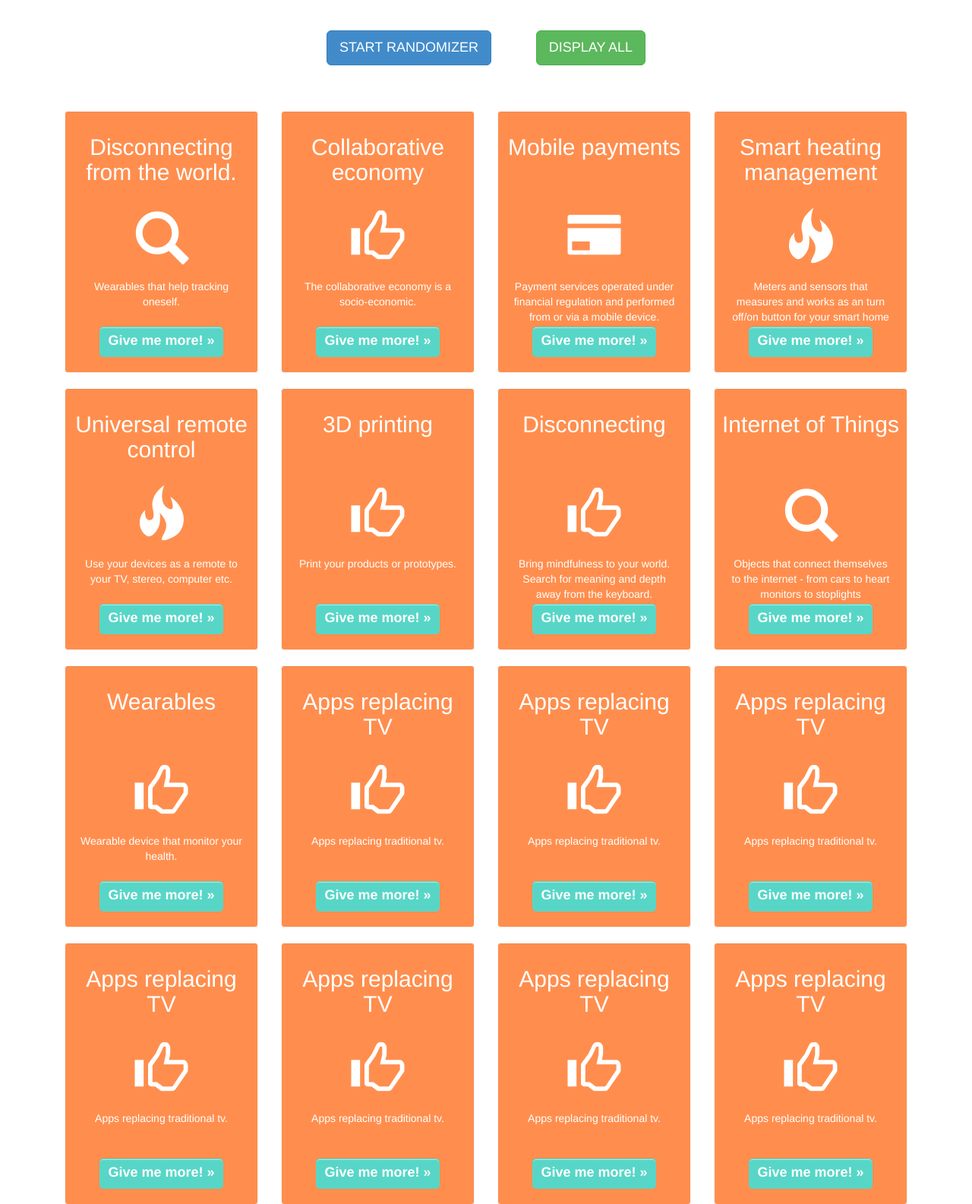
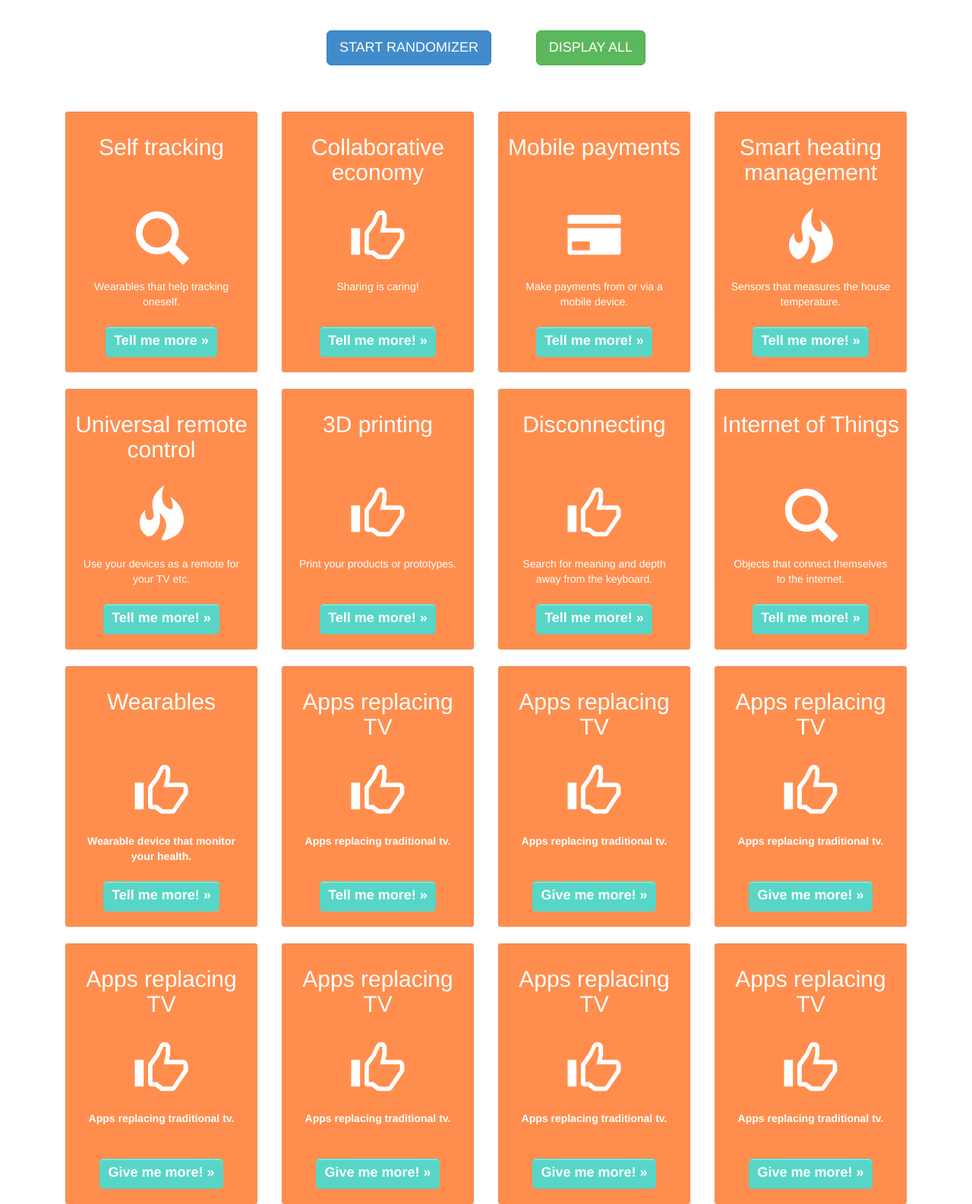
Before and after one commit to johannabulling/randomizer, a PHP site: page / in a window 1280 px wide. Shown: the part 51-1636 px from the top of the page at 76% size. Run offline with PHP 8.4, Linux system fonts and the light colour scheme; some libraries are stand-ins or nearby versions.

Commit message:
1-10 tech trends added

```diff
--- a/css/main.css
+++ b/css/main.css
@@ -36,7 +36,7 @@
   font-size: 14px;
   line-height: 1.42857143;
   color: #fff;
-  background-color: #fff;
+  background-color: ;
 }
 
 
--- a/trend_1.php
+++ b/trend_1.php
@@ -3,7 +3,7 @@
         <div class="padding-test well">
 
           <div class="headline">
-            <h2>Disconnecting from the world.</h2>
+            <h2>Self tracking</h2>
           </div>
 
           <div class="icon-div" >
@@ -15,7 +15,7 @@
           </div>
 
           <div class="tell-me-more">
-          <a class="btn btn-default btn-in-box" href="#" role="button" data-toggle="modal" data-target="#myModal">Give me more! &raquo;</a>
+          <a class="btn btn-default btn-in-box" href="#" role="button" data-toggle="modal" data-target="#myModal">Tell me more &raquo;</a>
           </div>
         </div>
       </div>
@@ -31,8 +31,8 @@
 
             <div class="modal-body">
               <img src="http://blog.envirofone.com/wordpress/wp-content/uploads/2013/01/nike-fuel-band.jpg" class="img-responsive" alt="Fuel" width="300" height="250" />
-              <p>Example Nike Fuel Band & Fitbit</p>
-              <p>Wearables that help tracking oneself.</p>
+              <p><b>Example Nike Fuel Band & Fitbit</b></p>
+              <p>The information from the wristband is integrated into the Nike+ online community and phone application, allowing wearers to set their own fitness goals, monitor their progression, and compare themselves to others part of the community. Nike+ relies on the gamification of fitness activities turning all tracked movement into NikeFuel points, which can unlock achievements, can be shared with friends, or can be used to engage others in competition.</p>
             </div>
 
             <div class="modal-footer">
--- a/trend_10.php
+++ b/trend_10.php
@@ -15,7 +15,7 @@
           </div>
 
           <div class="tell-me-more">
-            <a class="btn btn-default btn-in-box" href="#" role="button" data-toggle="modal" data-target="#myModal10">Give me more! &raquo;</a>
+            <a class="btn btn-default btn-in-box" href="#" role="button" data-toggle="modal" data-target="#myModal10">Tell me more! &raquo;</a>
           </div>
         </div>
       </div>
@@ -30,7 +30,8 @@
             </div>
             <div class="modal-body">
                   <img src="http://blog.buyatt.com/wp-content/uploads/2013/12/tv-apps.png" alt="PAY" width="300" height="250" />
-                  <p>Apple TV</p>
+                  <p><b>For example Apple TV</b></p>
+                  <p>Apple TV is a digital media player and a microconsole developed and sold by Apple Inc. It is a small network appliance and entertainment device that can receive digital data from a number of sources and stream it to capable TV for playing on the TV screen.</p>
             </div>
             <div class="modal-footer">
               <button type="button" class="btn btn-default" data-dismiss="modal">I got it!</button>
--- a/trend_2.php
+++ b/trend_2.php
@@ -11,11 +11,11 @@
           </div>
 
           <div class="subheadline">
-            <p>The collaborative economy is a socio-economic.</p>
+            <p>Sharing is caring!</p>
           </div>
 
           <div class="tell-me-more">
-            <a class="btn btn-default btn-in-box" href="#" role="button" data-toggle="modal" data-target="#myModal2">Give me more! &raquo;</a>
+            <a class="btn btn-default btn-in-box" href="#" role="button" data-toggle="modal" data-target="#myModal2">Tell me more! &raquo;</a>
           </div>
         </div>
       </div>
@@ -30,7 +30,8 @@
             </div>
             <div class="modal-body">
               <img src="http://www.torbenrick.eu/blog/wp-content/uploads/2013/08/Drill-Collaborative-Consumption.jpg" alt="consumtion" width="300" height="250" />
-              <p>Sunfleet</p>
+              <p><b>For example Sunfleet</b></p>
+              <p>The collaborative economy is a socio-economic system built around the sharing of human and physical resources. Together, entire communities and cities around the world are using network technologies to do more with less by renting, lending, swapping, bartering, gifting and sharing products on a scale never before possible. From Airbnb to Zipcar to Taskrabbit,  collaborative consumption is transforming business, consumerism and the way we live for a more fulfilling and sustainable quality of life.</p>
             </div>
             <div class="modal-footer">
               <button type="button" class="btn btn-default" data-dismiss="modal">I got it!</button>
--- a/trend_3.php
+++ b/trend_3.php
@@ -11,11 +11,11 @@
           </div>
 
           <div class="subheadline">
-            <p>Payment services operated under financial regulation and performed from or via a mobile device.</p>
+            <p>Make payments from or via a mobile device.</p>
           </div>
 
           <div class="tell-me-more">
-            <a class="btn btn-default btn-in-box" href="#" role="button" data-toggle="modal" data-target="#myModal3">Give me more! &raquo;</a>
+            <a class="btn btn-default btn-in-box" href="#" role="button" data-toggle="modal" data-target="#myModal3">Tell me more! &raquo;</a>
           </div>
         </div>
       </div>
@@ -30,7 +30,8 @@
             </div>
             <div class="modal-body">
               <img src="http://blog.gemalto.com/wp-content/uploads/2013/11/Mobile-Payments-for-Black-Friday.png" alt="PAY" width="300" height="250" />
-              <p>Fitbit & Coin</p>
+              <p><b>For example Fitbit & Coin</b></p>
+              <p>Payment services operated under financial regulation and performed from or via a mobile device. Instead of paying with cash, cheque, or credit cards, a consumer can use a mobile phone to pay for a wide range of services, online and in the real world.</p>
             </div>
             <div class="modal-footer">
               <button type="button" class="btn btn-default" data-dismiss="modal">I got it!</button>
--- a/trend_4.php
+++ b/trend_4.php
@@ -11,11 +11,11 @@
           </div>
 
           <div class="subheadline">
-            <p>Meters and sensors that measures and works as an turn off/on button for your smart home</p>
+            <p>Sensors that measures the house temperature.</p>
           </div>
 
           <div class="tell-me-more">
-            <a class="btn btn-default btn-in-box" href="#" role="button" data-toggle="modal" data-target="#myModal4">Give me more! &raquo;</a>
+            <a class="btn btn-default btn-in-box" href="#" role="button" data-toggle="modal" data-target="#myModal4">Tell me more! &raquo;</a>
           </div>
         </div>
       </div>
@@ -30,7 +30,8 @@
             </div>
             <div class="modal-body">
               <img src="http://i32.photobucket.com/albums/d8/johannabulling/thermostat_face_2x_zps7879a60d.jpg" alt="Nest" width="300" height="250" />
-              <p>Nest</p>
+              <p><b>For example Nest</b></p>
+              <p>Most people leave the house at one temperature and forget to change it. So Nest learning thermostat learns your schedule programs itself and can be controlled from your phone. Teach it well and the Nest Thermostat can lower your heating and cooling bills up to 20%.</p>
             </div>
             <div class="modal-footer">
               <button type="button" class="btn btn-default" data-dismiss="modal">I got it!</button>
--- a/trend_5.php
+++ b/trend_5.php
@@ -11,11 +11,11 @@
           </div>
 
           <div class="subheadline">
-            <p>Use your devices as a remote to your TV, stereo, computer etc.</p>
+            <p>Use your devices as a remote for your TV etc.</p>
           </div>
 
           <div class="tell-me-more">
-            <a class="btn btn-default btn-in-box" href="#" role="button" data-toggle="modal" data-target="#myModal5">Give me more! &raquo;</a>
+            <a class="btn btn-default btn-in-box" href="#" role="button" data-toggle="modal" data-target="#myModal5">Tell me more! &raquo;</a>
           </div>
         </div>
       </div>
@@ -30,7 +30,8 @@
             </div>
             <div class="modal-body">
               <img src="http://www.geek.com/wp-content/uploads/2012/01/dijit-remote-1024x800.png" alt="Nest" width="300" height="250" />
-              <p>Dijit</p>
+              <p><b>For example Dijit</b></p>
+              <p>With Dijit, your tablet or smartphone is a next generation TV Program Guide and a Universal Remote Control. Use our app to turn on your TV, get personalized recommendations and find what to watch, tune in, adjust volume, control your DVR, invite your friends to tune in with you, and much more!</p>
             </div>
             <div class="modal-footer">
               <button type="button" class="btn btn-default" data-dismiss="modal">I got it!</button>
--- a/trend_6.php
+++ b/trend_6.php
@@ -15,7 +15,7 @@
           </div>
 
           <div class="tell-me-more">
-            <a class="btn btn-default btn-in-box" href="#" role="button" data-toggle="modal" data-target="#myModal6">Give me more! &raquo;</a>
+            <a class="btn btn-default btn-in-box" href="#" role="button" data-toggle="modal" data-target="#myModal6">Tell me more! &raquo;</a>
           </div>
         </div>
       </div>
@@ -30,7 +30,8 @@
             </div>
             <div class="modal-body">
               <img src="http://i32.photobucket.com/albums/d8/johannabulling/ScreenShot2014-09-10at093612_zpse2c2dc8c.png" alt="Nest" width="300" height="250" />
-              <p>MakerBot</p>
+              <p><b>For example MakerBot</b></p>
+              <p>3D printing is a process of making three dimensional solid objects from a digital file. Transform a small desk in your home or classroom into an exciting creativity center, reconnect with your imagination and creative power</p>
             </div>
             <div class="modal-footer">
               <button type="button" class="btn btn-default" data-dismiss="modal">I got it!</button>
--- a/trend_7.php
+++ b/trend_7.php
@@ -11,11 +11,11 @@
           </div>
 
           <div class="subheadline">
-            <p>Bring mindfulness to your world. Search for meaning and depth away from the keyboard.</p>
+            <p>Search for meaning and depth away from the keyboard.</p>
           </div>
 
           <div class="tell-me-more">
-            <a class="btn btn-default btn-in-box" href="#" role="button" data-toggle="modal" data-target="#myModal7">Give me more! &raquo;</a>
+            <a class="btn btn-default btn-in-box" href="#" role="button" data-toggle="modal" data-target="#myModal7">Tell me more! &raquo;</a>
           </div>
         </div>
       </div>
@@ -30,7 +30,8 @@
             </div>
             <div class="modal-body">
               <img src="http://i32.photobucket.com/albums/d8/johannabulling/ScreenShot2014-09-10at094319_zpsf47e9b12.png" alt="Nest" width="300" height="250" />
-              <p>Mindapps</p>
+              <p><b>For example Mindapps</b></p>
+              <p>Mindfulness is "the intentional, accepting and non-judgmental focus of one's attention on the emotions, thoughts and sensations occurring in the present moment.</p>
             </div>
             <div class="modal-footer">
               <button type="button" class="btn btn-default" data-dismiss="modal">I got it!</button>
--- a/trend_8.php
+++ b/trend_8.php
@@ -11,11 +11,11 @@
           </div>
 
           <div class="subheadline">
-            <p>Objects that connect themselves to the internet - from cars to heart monitors to stoplights</p>
+            <p>Objects that connect themselves to the internet.</p>
           </div>
 
           <div class="tell-me-more">
-            <a class="btn btn-default btn-in-box" href="#" role="button" data-toggle="modal" data-target="#myModal8">Give me more! &raquo;</a>
+            <a class="btn btn-default btn-in-box" href="#" role="button" data-toggle="modal" data-target="#myModal8">Tell me more! &raquo;</a>
           </div>
         </div>
       </div>
@@ -30,7 +30,8 @@
             </div>
             <div class="modal-body">
               <img src="http://www.devoxx4kids.org/wp-content/uploads/2014/05/IoT.png" alt="Fuel" width="300" height="250" />
-              <p>Smart things</p>
+              <p><b>For example GlowCaps</p>
+              <p>GlowCaps use light, sound, and even text notifications to remind you when to take your medication. Everyday objects have network connectivity, allowing them to send and receive data.
             </div>
             <div class="modal-footer">
               <button type="button" class="btn btn-default" data-dismiss="modal">I got it!</button>
--- a/trend_9.php
+++ b/trend_9.php
@@ -15,7 +15,7 @@
           </div>
 
           <div class="tell-me-more">
-            <a class="btn btn-default btn-in-box" href="#" role="button" data-toggle="modal" data-target="#myModal9">Give me more! &raquo;</a>
+            <a class="btn btn-default btn-in-box" href="#" role="button" data-toggle="modal" data-target="#myModal9">Tell me more! &raquo;</a>
           </div>
         </div>
       </div>
@@ -30,7 +30,8 @@
             </div>
             <div class="modal-body">
               <img src="http://cdn.shopify.com/s/files/1/0173/5376/products/Tinke_Fitness_Monitor_-_Lightning_0002_Layer_3_1024x1024.jpg?v=1382528570" alt="consumtion" width="300" height="250" />
-              <p>Tinké</p>
+              <p><b>For example Tinké</b></p>
+              <p>Tinké is a fitness & wellness tracker that measures your heart rate, respiratory rate, blood oxygen saturation and heart rate Variability. All it takes is a touch of your finger.</p>
             </div>
             <div class="modal-footer">
               <button type="button" class="btn btn-default" data-dismiss="modal">I got it!</button>
```
